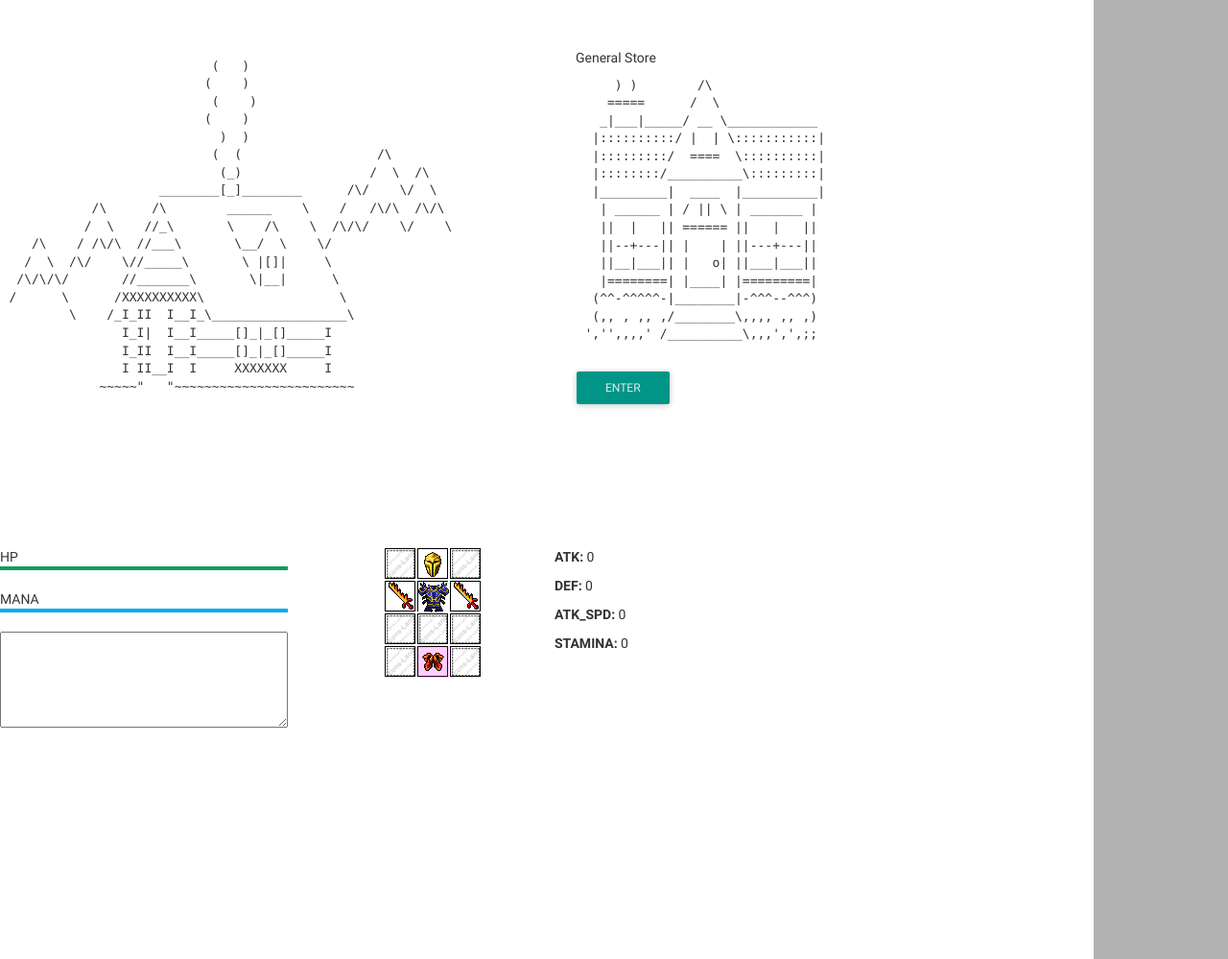
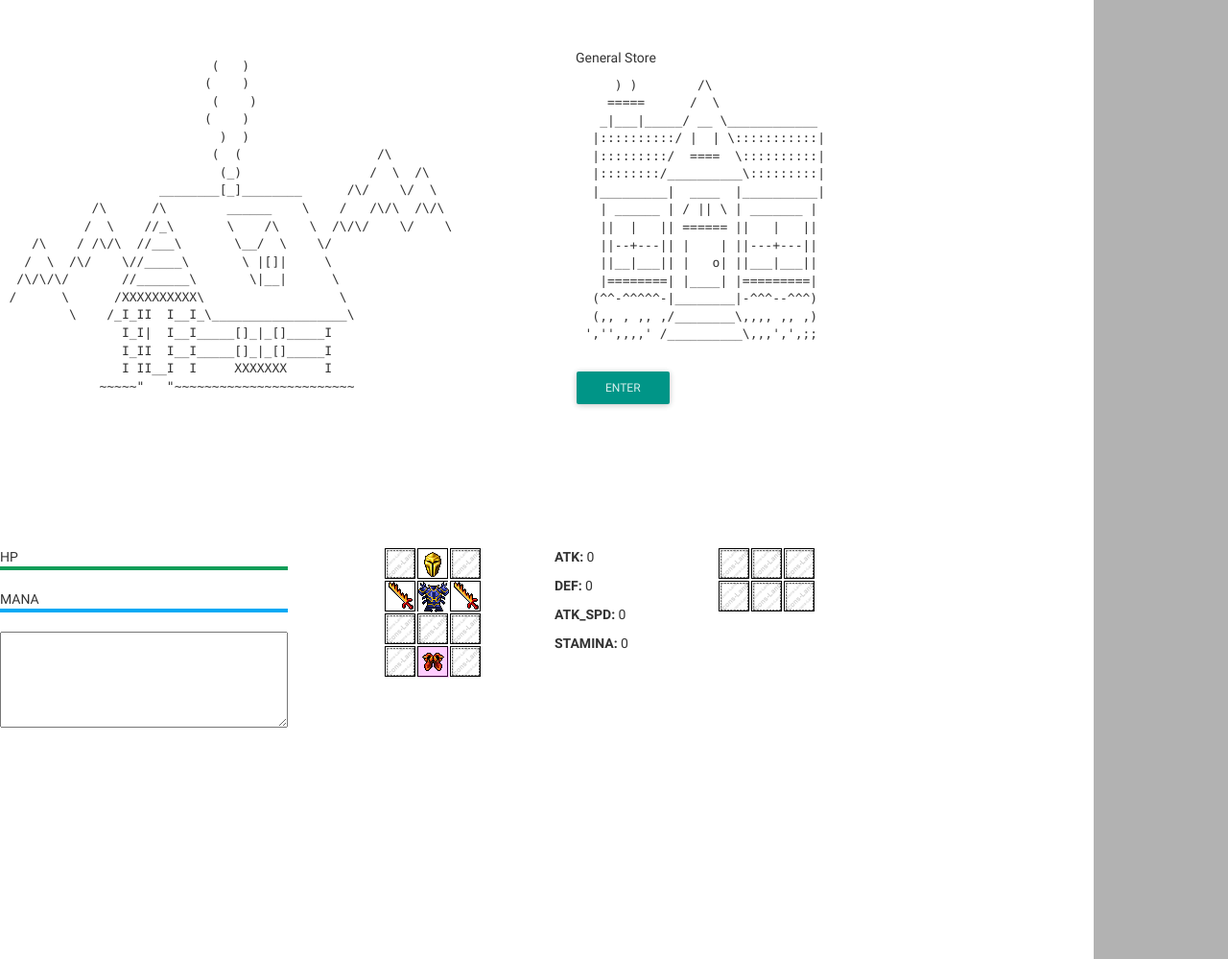
Before and after one commit to fabiancabau/MessingAround, a Flask app: page / in a window 1280 px wide. Shown: the top 999 px of the page at 96% size. Run offline with Flask 2, Linux system fonts and the light colour scheme; some libraries are stand-ins or nearby versions.

Commit message:
Added gitignore, added Backpack to UI

```diff
--- a/static/css/custom.css
+++ b/static/css/custom.css
@@ -58,3 +58,9 @@ body {
     width:100px;
     margin-left:70px;
 }
+
+#backpack {
+    width: 108px;
+    margin-left: 70px;
+    float: left;
+}
--- a/templates/city.html
+++ b/templates/city.html
@@ -103,7 +103,12 @@
     </div>
 
     <div id="backpack">
-
+        <div id="empty" class="armor-piece"><img src='/static/sprites/empty.png' id="helmet-icon" class="icon-empty"/></div>
+        <div id="empty" class="armor-piece"><img src='/static/sprites/empty.png' id="helmet-icon" class="icon-empty"/></div>
+        <div id="empty" class="armor-piece"><img src='/static/sprites/empty.png' id="helmet-icon" class="icon-empty"/></div>
+        <div id="empty" class="armor-piece"><img src='/static/sprites/empty.png' id="helmet-icon" class="icon-empty"/></div>
+        <div id="empty" class="armor-piece"><img src='/static/sprites/empty.png' id="helmet-icon" class="icon-empty"/></div>
+        <div id="empty" class="armor-piece"><img src='/static/sprites/empty.png' id="helmet-icon" class="icon-empty"/></div>
     </div>
 
 </div>
```
Also changed, not shown: 1 other file.
